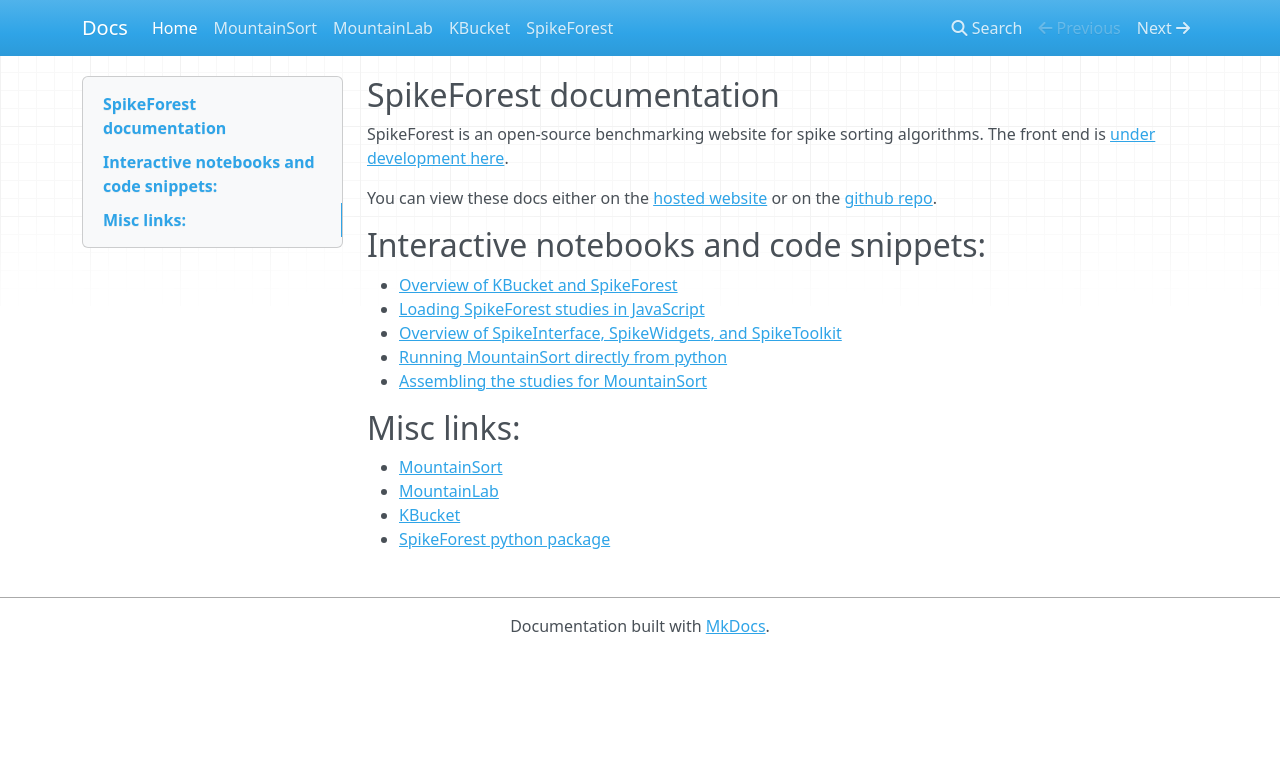
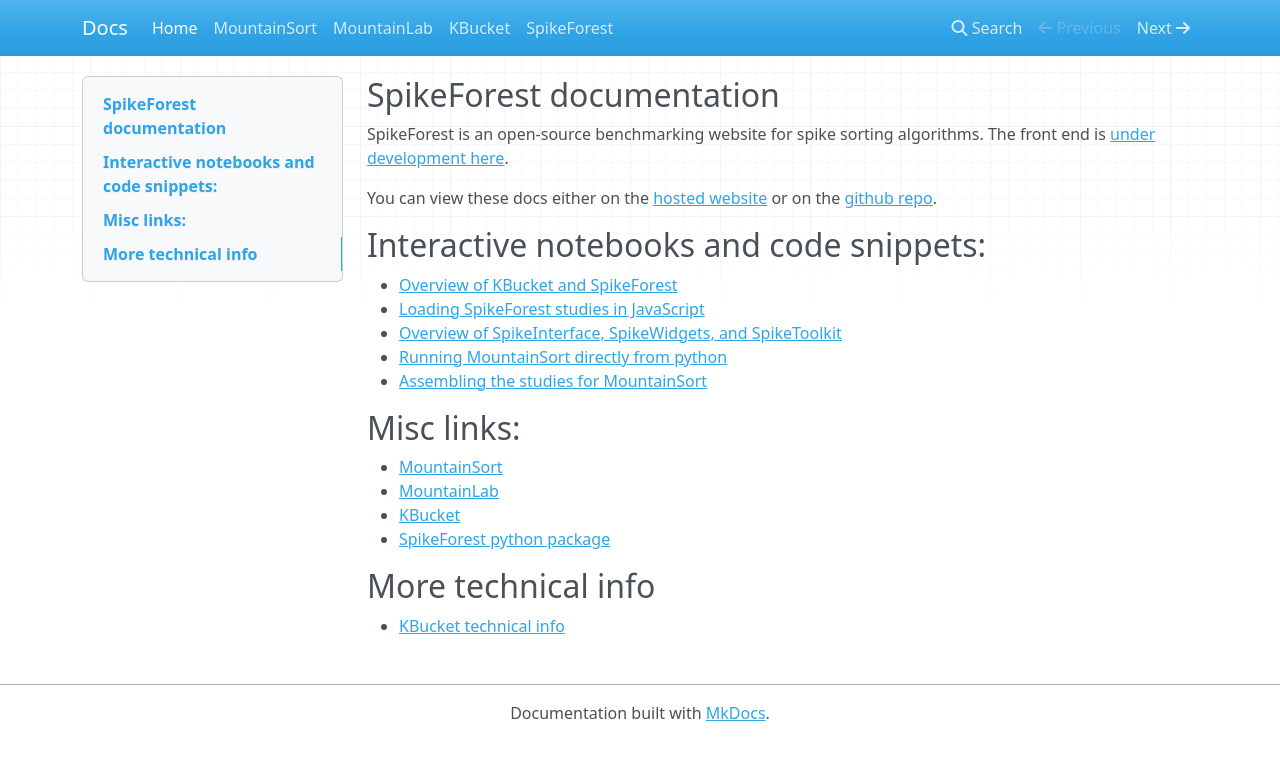
Before and after one commit to scratcharchive/spikeforest-docs, an MkDocs documentation site: the page built from docs/index.md, in a window 1280 px wide. Shown: the top 760 px of the page. Built offline with MkDocs 1.6.1, drawn with Linux system fonts in a browser that asks for light colours; nearby versions of some CDN libraries.

Commit message:
Update index.md

```diff
--- a/docs/index.md
+++ b/docs/index.md
@@ -18,3 +18,7 @@
 * [MountainLab](mountainlab.md)
 * [KBucket](kbucket.md)
 * [SpikeForest python package](https://github.com/magland/spikeforest)
+
+## More technical info
+
+* [KBucket technical info](https://gist.github.com/magland/fb2a879975f6e1d44cc624297c1b6656#file-kbucket_technical_info-ipynb)
```
